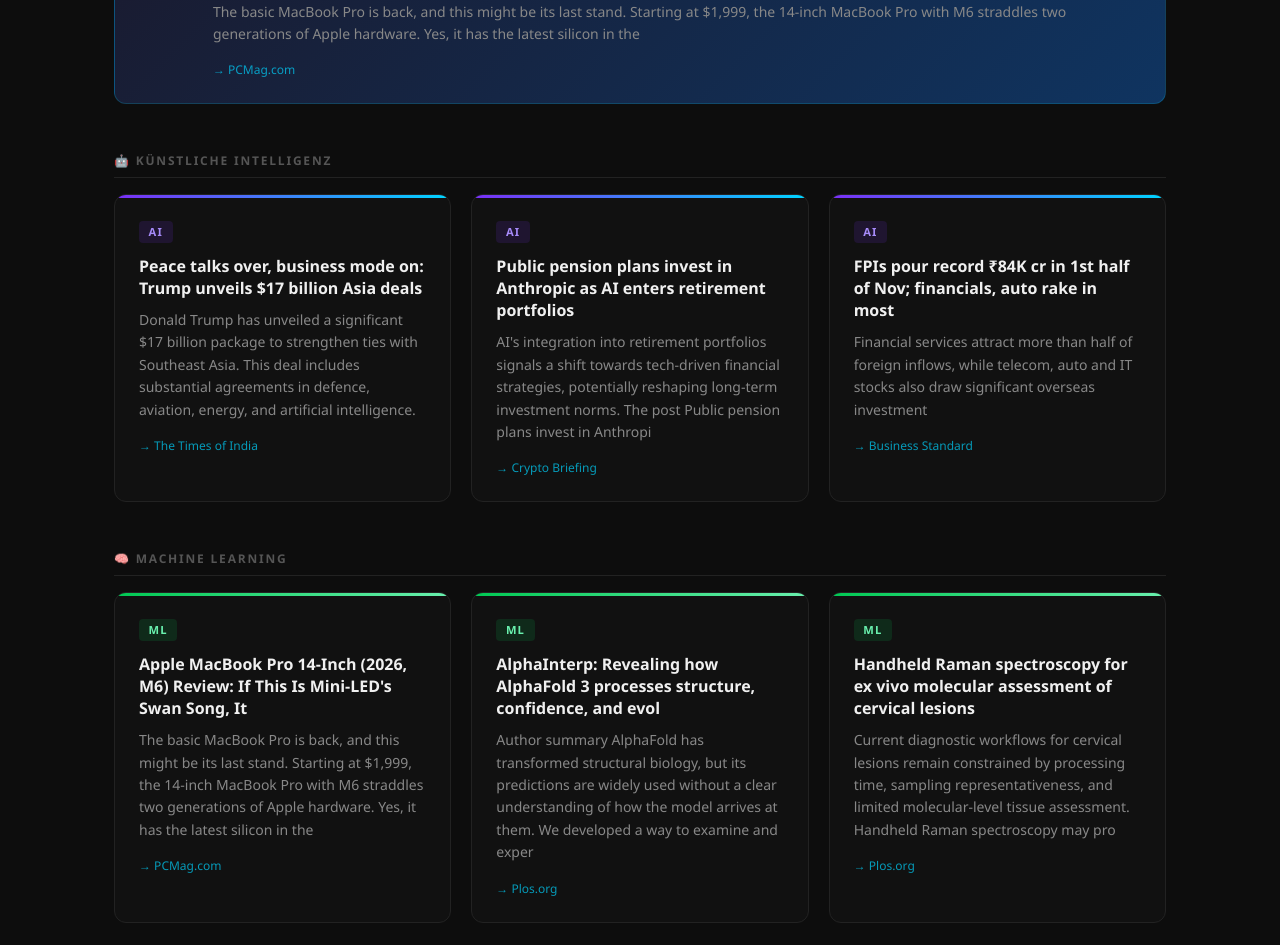
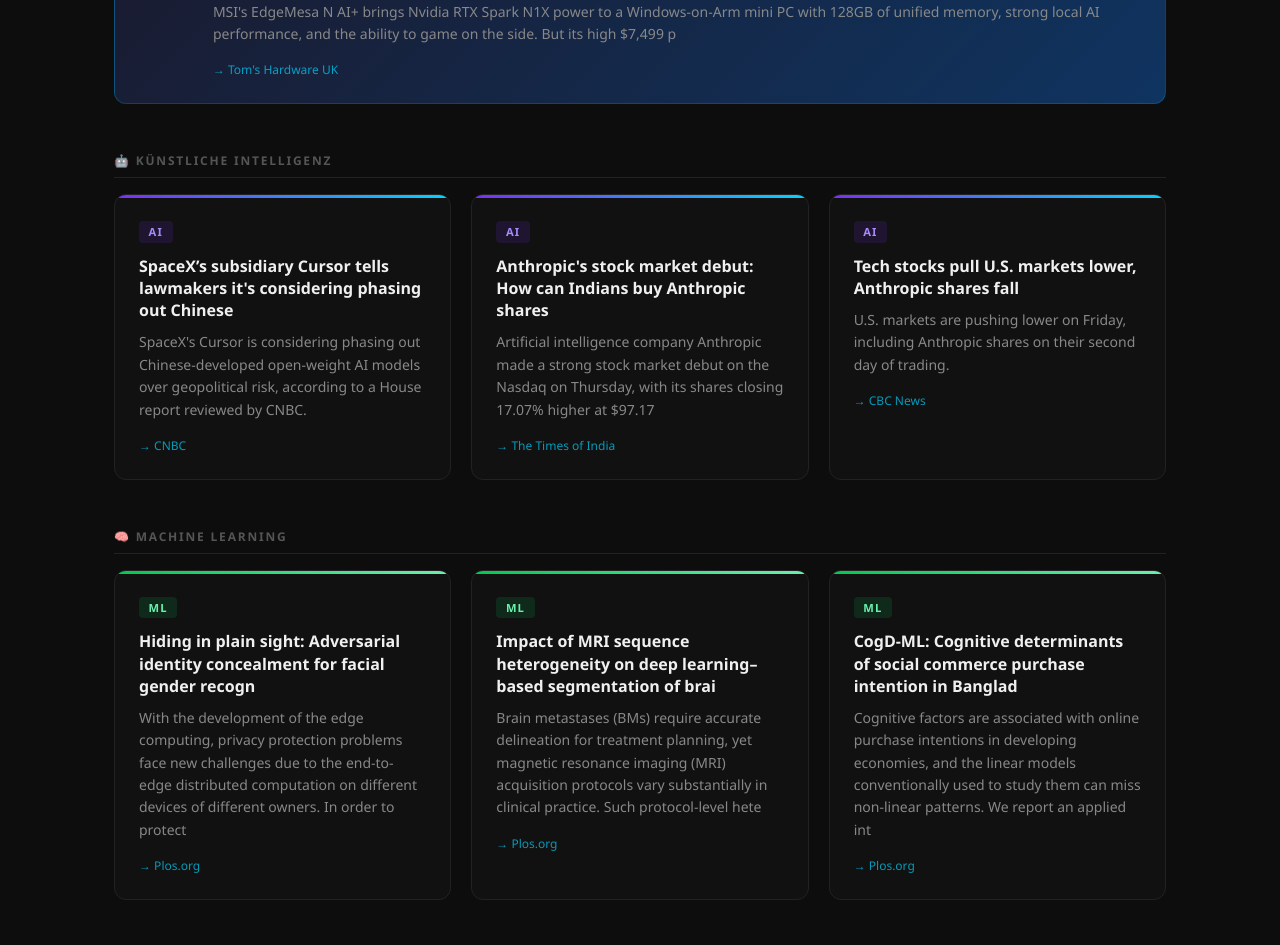
Before and after one commit to nebul0x/it-news, a plain HTML site: page index.html in a window 1280 px wide. Shown: the part 418-1363 px from the top of the page. Drawn offline with Linux system fonts and the light colour scheme.

Commit message:
🤖 Daily News Update 21.11.2026

```diff
--- a/index.html
+++ b/index.html
@@ -243,9 +243,9 @@
     <div class="hl-icon">🚀</div>
     <div>
       <span class="card-tag tag-hardware">Hardware</span>
-      <h2>Apple MacBook Pro 14-Inch (2026, M6) Review: If This Is Mini-LED&#x27;s Swan Song, It</h2>
-      <p>The basic MacBook Pro is back, and this might be its last stand. Starting at $1,999, the 14-inch MacBook Pro with M6 straddles two generations of Apple hardware. Yes, it has the latest silicon in the </p>
-      <a class="source-link" href="https://uk.pcmag.com/laptops/168467/apple-macbook-pro-14-inch-2026-m6-review-if-this-is-mini-leds-swan-song-its-a-good-one" target="_blank">→ PCMag.com</a>
+      <h2>MSI EdgeMesa N AI+ review — RTX Spark power comes to Windows on Arm desktops, bu</h2>
+      <p>MSI&#x27;s EdgeMesa N AI+ brings Nvidia RTX Spark N1X power to a Windows-on-Arm mini PC with 128GB of unified memory, strong local AI performance, and the ability to game on the side. But its high $7,499 p</p>
+      <a class="source-link" href="https://www.tomshardware.com/desktops/mini-pcs/msi-edgemesa-n-ai-plus-review" target="_blank">→ Tom&#x27;s Hardware UK</a>
     </div>
   </div>
   </div>
@@ -255,22 +255,21 @@
   <div class="cards-grid">
   <div class="card ai">
     <span class="card-tag tag-ai">AI</span>
-    <h2>Peace talks over, business mode on: Trump unveils $17 billion Asia deals</h2>
-    <p>Donald Trump has unveiled a significant $17 billion package to strengthen ties with Southeast Asia. This deal includes substantial agreements in defence, aviation, energy, and artificial intelligence.</p>
-    <a class="source-link" href="https://timesofindia.indiatimes.com/world/us/peace-talks-over-business-mode-on-trump-unveils-17-billion-asia-deals/articleshow/135996349.cms" target="_blank">→ The Times of India</a>
+    <h2>SpaceX’s subsidiary Cursor tells lawmakers it&#x27;s considering phasing out Chinese </h2>
+    <p>SpaceX&#x27;s Cursor is considering phasing out Chinese-developed open-weight AI models over geopolitical risk, according to a House report reviewed by CNBC.</p>
+    <a class="source-link" href="https://www.cnbc.com/2026/11/20/cursor-chinese-ai-models-geopolitical-risk.html" target="_blank">→ CNBC</a>
   </div>
   <div class="card ai">
     <span class="card-tag tag-ai">AI</span>
-    <h2>Public pension plans invest in Anthropic as AI enters retirement portfolios</h2>
-    <p>AI&#x27;s integration into retirement portfolios signals a shift towards tech-driven financial strategies, potentially reshaping long-term investment norms.
-The post Public pension plans invest in Anthropi</p>
-    <a class="source-link" href="https://cryptobriefing.com/public-pension-plans-invest-in-anthropic-as-ai-enters-retirement-portfolios/" target="_blank">→ Crypto Briefing</a>
+    <h2>Anthropic&#x27;s stock market debut: How can Indians buy Anthropic shares</h2>
+    <p>Artificial intelligence company Anthropic made a strong stock market debut on the Nasdaq on Thursday, with its shares closing 17.07% higher at $97.17</p>
+    <a class="source-link" href="https://timesofindia.indiatimes.com/business/india-business/anthropics-stock-market-debut-how-can-indians-buy-anthropic-shares/articleshow/136028600.cms" target="_blank">→ The Times of India</a>
   </div>
   <div class="card ai">
     <span class="card-tag tag-ai">AI</span>
-    <h2>FPIs pour record ₹84K cr in 1st half of Nov; financials, auto rake in most</h2>
-    <p>Financial services attract more than half of foreign inflows, while telecom, auto and IT stocks also draw significant overseas investment</p>
-    <a class="source-link" href="https://www.business-standard.com/markets/news/fpis-pour-record-84k-cr-in-1st-half-of-nov-financials-auto-rake-in-most-126111901252_1.html" target="_blank">→ Business Standard</a>
+    <h2>Tech stocks pull U.S. markets lower, Anthropic shares fall</h2>
+    <p>U.S. markets are pushing lower on Friday, including Anthropic shares on their second day of trading.</p>
+    <a class="source-link" href="https://www.cbc.ca/news/business/anthropic-ipo-markets-today-9.7429534" target="_blank">→ CBC News</a>
   </div>
   </div>
 
@@ -279,21 +278,21 @@ The post Public pension plans invest in Anthropi</p>
   <div class="cards-grid">
   <div class="card ml">
     <span class="card-tag tag-ml">ML</span>
-    <h2>Apple MacBook Pro 14-Inch (2026, M6) Review: If This Is Mini-LED&#x27;s Swan Song, It</h2>
-    <p>The basic MacBook Pro is back, and this might be its last stand. Starting at $1,999, the 14-inch MacBook Pro with M6 straddles two generations of Apple hardware. Yes, it has the latest silicon in the </p>
-    <a class="source-link" href="https://uk.pcmag.com/laptops/168467/apple-macbook-pro-14-inch-2026-m6-review-if-this-is-mini-leds-swan-song-its-a-good-one" target="_blank">→ PCMag.com</a>
+    <h2>Hiding in plain sight: Adversarial identity concealment for facial gender recogn</h2>
+    <p>With the development of the edge computing, privacy protection problems face new challenges due to the end-to-edge distributed computation on different devices of different owners. In order to protect</p>
+    <a class="source-link" href="https://journals.plos.org/plosone/article?id=10.1371/journal.pone.0362254" target="_blank">→ Plos.org</a>
   </div>
   <div class="card ml">
     <span class="card-tag tag-ml">ML</span>
-    <h2>AlphaInterp: Revealing how AlphaFold 3 processes structure, confidence, and evol</h2>
-    <p>Author summary AlphaFold has transformed structural biology, but its predictions are widely used without a clear understanding of how the model arrives at them. We developed a way to examine and exper</p>
-    <a class="source-link" href="https://journals.plos.org/ploscompbiol/article?id=10.1371/journal.pcbi.1014981" target="_blank">→ Plos.org</a>
+    <h2>Impact of MRI sequence heterogeneity on deep learning–based segmentation of brai</h2>
+    <p>Brain metastases (BMs) require accurate delineation for treatment planning, yet magnetic resonance imaging (MRI) acquisition protocols vary substantially in clinical practice. Such protocol-level hete</p>
+    <a class="source-link" href="https://journals.plos.org/plosone/article?id=10.1371/journal.pone.0363055" target="_blank">→ Plos.org</a>
   </div>
   <div class="card ml">
     <span class="card-tag tag-ml">ML</span>
-    <h2>Handheld Raman spectroscopy for ex vivo molecular assessment of cervical lesions</h2>
-    <p>Current diagnostic workflows for cervical lesions remain constrained by processing time, sampling representativeness, and limited molecular-level tissue assessment. Handheld Raman spectroscopy may pro</p>
-    <a class="source-link" href="https://journals.plos.org/plosone/article?id=10.1371/journal.pone.0363469" target="_blank">→ Plos.org</a>
+    <h2>CogD-ML: Cognitive determinants of social commerce purchase intention in Banglad</h2>
+    <p>Cognitive factors are associated with online purchase intentions in developing economies, and the linear models conventionally used to study them can miss non-linear patterns. We report an applied int</p>
+    <a class="source-link" href="https://journals.plos.org/plosone/article?id=10.1371/journal.pone.0362973" target="_blank">→ Plos.org</a>
   </div>
   </div>
 
@@ -302,16 +301,15 @@ The post Public pension plans invest in Anthropi</p>
   <div class="cards-grid">
   <div class="card hardware">
     <span class="card-tag tag-hardware">Hardware</span>
-    <h2>Nvidia and Microsoft Bring RTX Spark to Compact Desktops</h2>
-    <p>Powered by the N1X superchip and up to 128GB of unified memory, the new compact machines are built to run AI models locally.
-The Nvidia-Microsoft team-up that produced the RTX Spark line of laptops ju</p>
-    <a class="source-link" href="https://me.pcmag.com/en/old-desktop-pcs/38647/nvidia-and-microsoft-bring-rtx-spark-to-compact-desktops" target="_blank">→ PCMag.com</a>
+    <h2>Dell launches XPS 16 Creator Edition in India, its first XPS laptop with NVIDIA </h2>
+    <p>Dell Technologies has launched the XPS 16 Creator Edition laptop in India, tailored for professional creators. With the powerful NVIDIA RTX Spark superchip, this laptop delivers exceptional performanc</p>
+    <a class="source-link" href="https://timesofindia.indiatimes.com/technology/tech-news/dell-launches-xps-16-creator-edition-in-india-its-first-xps-laptop-with-nvidia-rtx-spark-at-rs-449990/articleshow/136025058.cms" target="_blank">→ The Times of India</a>
   </div>
   <div class="card hardware">
     <span class="card-tag tag-hardware">Hardware</span>
-    <h2>Intel Diamond Rapids shows signs of life in SC26 demo running live server</h2>
-    <p>Intel’s next-gen Xeon Diamond Rapids CPUs appeared at two booths during SC26, one of which featured a running server, but neither were directly from Intel.</p>
-    <a class="source-link" href="https://www.tomshardware.com/pc-components/cpus/intel-diamond-rapids-shows-signs-of-life-in-sc26-demo-running-live-server-next-gen-xeon-7-cpu-breaks-cover-at-partner-booths-no-showcase-from-intel" target="_blank">→ Tom&#x27;s Hardware UK</a>
+    <h2>OpenAI Models Deliver Up To 14% PPA Gains On AMD Flagship GPU Designs, With Some</h2>
+    <p>OpenAI&#x27;s artificial intelligence models are now helping AMD design more efficient chips, with the company reporting up to 14% improvements in power, performance, and area (PPA) on the chipmaker&#x27;s flag</p>
+    <a class="source-link" href="https://wccftech.com/openai-models-deliver-up-to-14-ppa-gains-on-amd-flagship-gpu-designs-with-some-changes-already-sent-to-manufacturing/" target="_blank">→ Wccftech</a>
   </div>
   </div>
 
```
